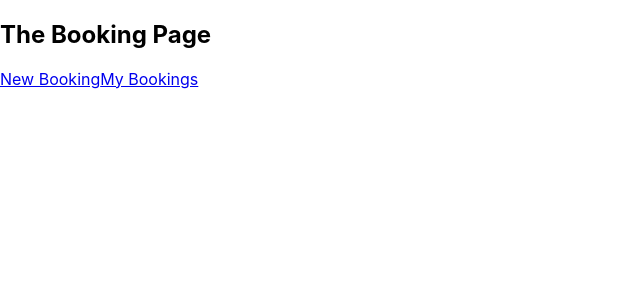
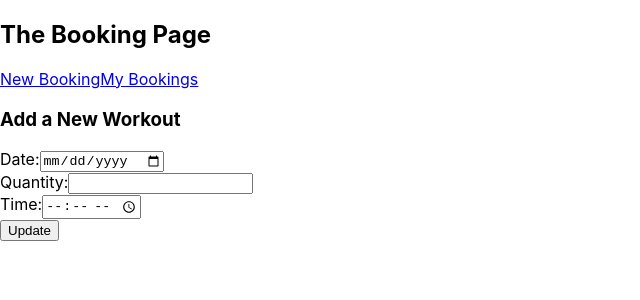
Before and after one commit to malisha001/Time2eat, a React (Create React App) app in the folder frontend/: page /update-booking/1 in a window 1280 px wide. Shown: the top 300 px of the page, without its empty margins (0-640 px from the left). Built offline with nearby package versions, Linux system fonts and the light colour scheme; no server answers.

Commit message:
add delete and update

```diff
--- a/frontend/package.json
+++ b/frontend/package.json
@@ -7,6 +7,7 @@
     "@testing-library/jest-dom": "^5.17.0",
     "@testing-library/react": "^13.4.0",
     "@testing-library/user-event": "^13.5.0",
+    "axios": "^1.6.7",
     "react": "^18.2.0",
     "react-dom": "^18.2.0",
     "react-router-dom": "^6.22.0",
@@ -36,5 +37,8 @@
       "last 1 firefox version",
       "last 1 safari version"
     ]
+  },
+  "devDependencies": {
+    "@babel/plugin-proposal-private-property-in-object": "^7.21.11"
   }
 }
--- a/frontend/src/App.js
+++ b/frontend/src/App.js
@@ -1,6 +1,7 @@
 import Navbar from "./Component/Navbar";
 import MyBookings from "./pages/MyBookings";
 import NewBooking from "./pages/NewBooking";
+import UpdateBookingDetails from "./Component/UpdateBookingDetails";
 import { BrowserRouter, Routes, Route } from 'react-router-dom';
 
 
@@ -13,6 +14,7 @@ function App() {
           <Routes>
             <Route path="/" element={<NewBooking />} />
             <Route path="/mybookings" element={<MyBookings />} />
+            <Route path="/update-booking/:id" element={<UpdateBookingDetails />} />
           </Routes>
         </div>
       </BrowserRouter>
--- a/frontend/src/Component/BookingDetails.js
+++ b/frontend/src/Component/BookingDetails.js
@@ -1,10 +1,31 @@
+import { useBookingsContext } from "../hooks/useBookingsContext";
+import { Link } from 'react-router-dom';
+import axios from 'axios';
+
 const BookingDetails = ( {booking} ) => {
+    const { dispatch } = useBookingsContext()
+    const handleClick = async () => {
+        try {
+            const response = await axios.delete(`/api/booking/${booking._id}`);
+            const data = response.data;
+
+            if (response.status === 200) {
+                dispatch({ type: 'DELETE_BOOKING', payload: data });
+            }
+        } catch (error) {
+            console.error('Error deleting booking:', error);
+        }
+    };
+
     return (
         <div className="booking-details">
             <h4>{booking.date}</h4>
             <p><strong>Tables : </strong>{booking.quantity}</p>
             <p><strong>Time : </strong>{booking.time}</p>
             <p>{booking.createAt}</p>
+            <button onClick={handleClick}>delete</button>
+            <Link to={`/update-booking/${booking._id}`}>Update</Link>
+
         </div>
     )
 
--- a/frontend/src/Component/Bookingform.js
+++ b/frontend/src/Component/Bookingform.js
@@ -1,7 +1,9 @@
 import { useState } from "react";
-
+import { useBookingsContext } from "../hooks/useBookingsContext";
+import axios from "axios";
 
     const Bookingform = () => {
+        const { dispatch } = useBookingsContext()
         const [date, setDate] = useState('')
         const [quantity, setQuantity] = useState('')
         const [time, setTime] = useState('')
@@ -13,33 +15,33 @@ import { useState } from "react";
 
             const booking = {date, quantity, time}
 
-            const response = await fetch('/api/booking', {
-                method: 'POST',
-                body: JSON.stringify(booking),
-                headers: {
-                    'Content-Type': 'application/json'
+            try {
+                const response = await axios.post('/api/booking', booking); // Use Axios for POST request
+
+                const json = response.data;
+
+                if (response.status === 200) {
+                    setDate('');
+                    setQuantity('');
+                    setTime('');
+                    setError(null);
+                    console.log('New booking added', json);
+                    dispatch({ type: 'SET_BOOKING', payload: json });
+                } else {
+                    setError(json.error);
                 }
-            })
-            const json = await response.json()
-
-            if (!response.ok) {
-                setError(json.error)
+            } catch (error) {
+                console.error('Error adding booking:', error);
+                setError('An error occurred while adding the booking.');
             }
-            if (!response.ok) {
-                setDate('')
-                setQuantity('')
-                setTime('')
-                setError(null)
-                console.log('new booking added', json)
-            }
-        }
+        };
     return (
         <form className="create" onSubmit={handleSubmit}>
             <h3>Add a New Workout</h3>
 
             <label>Date:</label>
             <input
-               type="text"
+               type="date"
                onChange={(e) => setDate(e.target.value)}
                value={date}/>
 
@@ -51,7 +53,7 @@ import { useState } from "react";
 
             <label>Time:</label>
             <input
-               type="text"
+               type="time"
                onChange={(e) => setTime(e.target.value)}
                value={time}/>
 
--- /dev/null
+++ b/frontend/src/Component/UpdateBookingDetails.js
@@ -0,0 +1,71 @@
+import React, { useEffect, useState } from "react";
+import { useNavigate, useParams } from "react-router-dom";
+import axios from "axios";
+
+const UpdateBookingDetails = () => {
+    const { id } = useParams(); // Get the booking id from URL params
+
+    const [values, setValues] = useState({
+        date: '',
+        quantity: '',
+        time: ''
+    });
+
+    useEffect(() => {
+        axios.get(`/api/booking/${id}`)
+        .then(res => {
+            setValues({
+                ...values,
+                date: res.data.date,
+                quantity: res.data.quantity,
+                time: res.data.time
+            });
+        })
+        .catch(err => console.log(err));
+    }, [id]); // Add id as a dependency to trigger effect when id changes
+
+    const navigate = useNavigate()
+    const handleSubmit = (e) => {
+        e.preventDefault();
+        axios.patch(`/api/booking/${id}`, values) // Fix the syntax error here
+        .then(res => {
+            navigate('/');
+        })
+        .catch(err => console.log(err)); // Fix the formatting here
+    }
+
+    return (
+        <div>
+            <form onSubmit={handleSubmit}>
+                <h3>Add a New Workout</h3>
+                <div>
+                    <label>Date:</label>
+                    <input
+                        type="date"
+                        value={values.date}
+                        onChange={e => setValues({...values, date: e.target.value})}
+                    />
+                </div>
+                <div>
+                    <label>Quantity:</label>
+                    <input
+                        type="text"
+                        value={values.quantity}
+                        onChange={e => setValues({...values, quantity: e.target.value})}
+                    />
+                </div>
+                <div>
+                    <label>Time:</label>
+                    <input
+                        type="time"
+                        value={values.time}
+                        onChange={e => setValues({...values, time: e.target.value})}
+                    />
+                </div>
+                <button >Update</button>
+            </form>
+        </div>
+    );
+};
+
+export default UpdateBookingDetails;
--- /dev/null
+++ b/frontend/src/context/BookingContext.js
@@ -0,0 +1,45 @@
+import { createContext, useReducer } from "react";
+
+export const BookingContext = createContext()
+
+export const bookingsReducer = (state, action) => {
+    switch (action.type) {
+        case 'SET_BOOKINGS':
+            return {
+                bookings: action.payload
+            }
+        // case 'CREATE_BOOKING':
+        //     return {
+        //         bookings: [action.payload, ...state.bookings]
+        //     }
+        case 'DELETE_BOOKING':
+                return {
+                    bookings: state.bookings.filter((b) => b._id !== action.payload._id)
+            }
+        case 'UPDATE_BOOKING':
+                return {
+                    bookings: state.bookings.filter((b) => b._id !== action.payload._id)
+            }
+        // case 'UPDATE_BOOKING':
+        //         return {
+        //             bookings: state.bookings.
+        //         }
+
+
+        default:
+            return state
+    }
+}
+
+export const BookingContextProvider = ({ children }) => {
+    const [state, dispatch] = useReducer(bookingsReducer, {
+        bookings: null
+    })
+
+
+    return (
+        <BookingContext.Provider value={{...state, dispatch}}>
+            { children }
+        </BookingContext.Provider>
+    )
+}
--- /dev/null
+++ b/frontend/src/hooks/useBookingsContext.js
@@ -0,0 +1,12 @@
+import { BookingContext } from "../context/BookingContext";
+import { useContext } from "react";
+
+export const useBookingsContext = () => {
+    const context = useContext(BookingContext)
+
+    if (!context) {
+        throw Error('useBookingsContext must be used inside an BookingsContextProvider')
+    }
+
+    return context
+}
--- a/frontend/src/index.js
+++ b/frontend/src/index.js
@@ -2,10 +2,13 @@ import React from 'react';
 import ReactDOM from 'react-dom/client';
 import './index.css';
 import App from './App';
+import { BookingContextProvider } from './context/BookingContext'
 
 const root = ReactDOM.createRoot(document.getElementById('root'));
 root.render(
   <React.StrictMode>
-    <App />
+    <BookingContextProvider>
+      <App />
+    </BookingContextProvider>
   </React.StrictMode>
 );
--- a/frontend/src/pages/MyBookings.js
+++ b/frontend/src/pages/MyBookings.js
@@ -1,23 +1,29 @@
-import { useEffect, useState } from "react";
+import { useEffect } from "react";
+import { useBookingsContext } from "../hooks/useBookingsContext";
+import axios from "axios";
 
 // components
+// import BookingForm from '../Component/Bookingform';
 import BookingDetails from '../Component/BookingDetails'
 const MyBookings = () => {
-    // Define state for bookings
-    const [bookings, setBookings] = useState(null);
-
+    const {bookings, dispatch} = useBookingsContext();
     useEffect(() => {
         const fetchMyBookings = async () => {
-            const response = await fetch('/api/booking');
-            const json = await response.json();
+            try {
+                const response = await axios.get('/api/booking');
+                const data = response.data;
 
-            if (response.ok) {
-                setBookings(json);
+                dispatch({ type: 'SET_BOOKINGS', payload: data });
+            } catch (error) {
+                console.error('Error fetching bookings:', error);
             }
         };
 
-        fetchMyBookings();
-    }, []);
+         // Add condition to prevent unnecessary fetch
+            fetchMyBookings();
+
+
+    }, [dispatch]);
 
     // Return JSX
     return (
@@ -28,6 +34,7 @@ const MyBookings = () => {
                     <BookingDetails key={booking._id} booking={booking} />
                 ))}
             </div>
+
         </div>
     );
 };
```
Also changed, not shown: frontend/src/pages/NewBooking.js (+22 -19 lines), frontend/src/Component/AvailabilityCheckForm.js (added), 1 other file (tests, documents, lock files or other folders).
